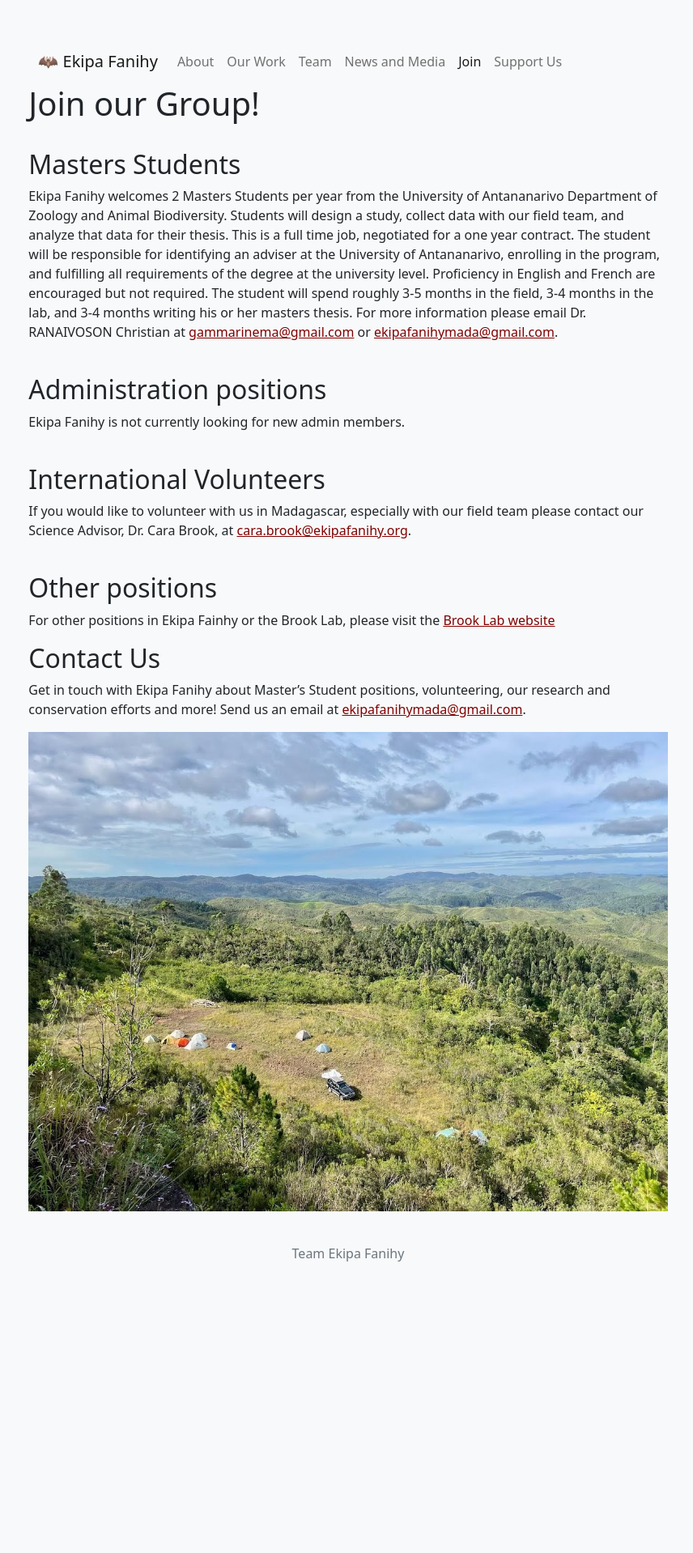
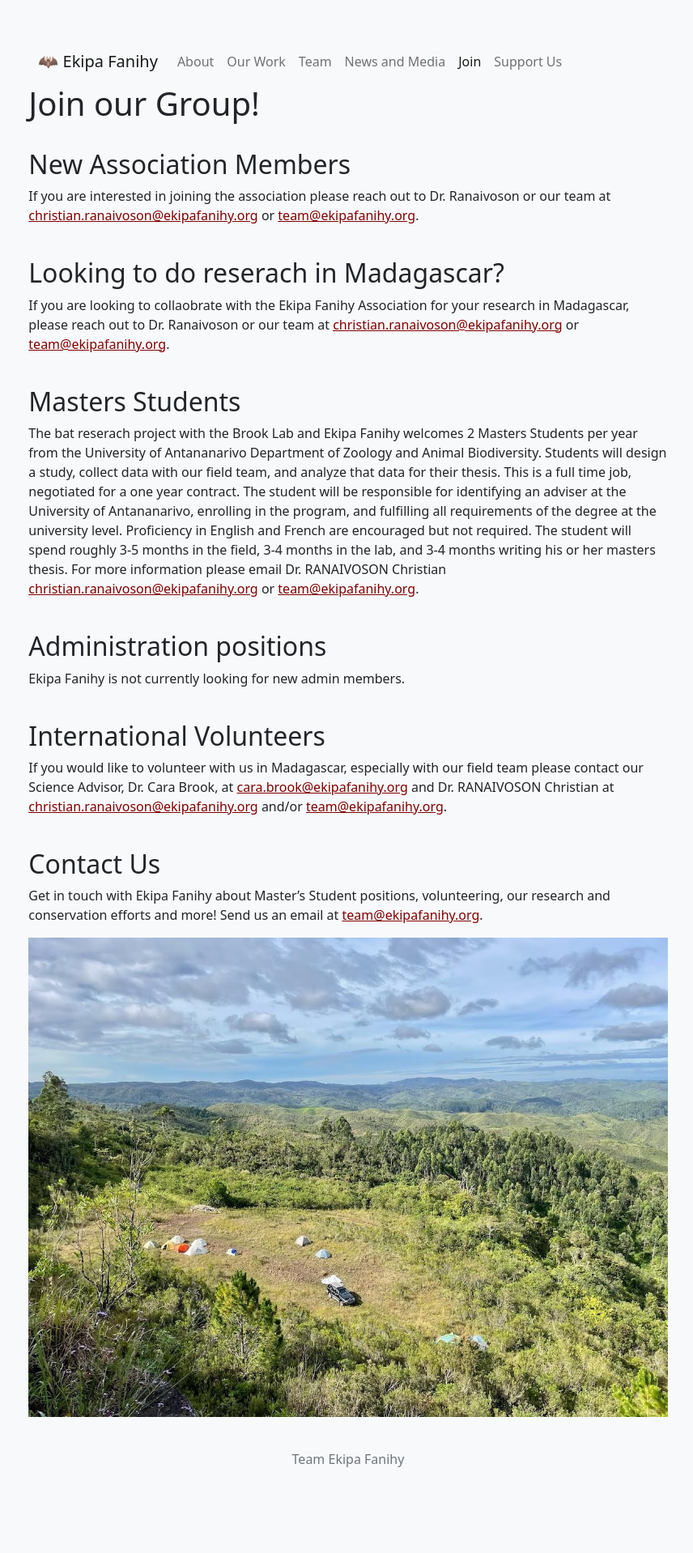
Before and after one commit to brooklabteam/www-ekipafanihy, a Jekyll site: the page built from join.md, in a window 1280 px wide. Shown: the whole page at 81% size, without its empty margins (210-1066 px from the left). Built offline with Jekyll 4.4.1, drawn with Linux system fonts in a browser that asks for light colours; before the commit the page ends 1664 px from its top, so only the background shows below that.

Commit message:
Update join.md

```diff
--- a/join.md
+++ b/join.md
@@ -6,9 +6,22 @@ permalink: /join
 
 <div style="clear:both;">&nbsp;</div>
 
+<h2>New Association Members</h2>
+
+If you are interested in joining the association please reach out to Dr. Ranaivoson or our team at <christian.ranaivoson@ekipafanihy.org> or <team@ekipafanihy.org>.
+
+<div style="clear:both;">&nbsp;</div>
+
+<h2>Looking to do reserach in Madagascar?</h2>
+
+If you are looking to collaobrate with the Ekipa Fanihy Association for your research in Madagascar, please reach out to Dr. Ranaivoson or our team at <christian.ranaivoson@ekipafanihy.org> or <team@ekipafanihy.org>.
+
+
+<div style="clear:both;">&nbsp;</div>
+
 <h2>Masters Students</h2>
 
-Ekipa Fanihy welcomes 2 Masters Students per year from the University of Antananarivo Department of Zoology and Animal Biodiversity. Students will design a study, collect data with our field team, and analyze that data for their thesis. This is a full time job, negotiated for a one year contract. The student will be responsible for identifying an adviser at the University of Antananarivo, enrolling in the program, and fulfilling all requirements of the degree at the university level. Proficiency in English and French are encouraged but not required. The student will spend roughly 3-5 months in the field, 3-4 months in the lab, and 3-4 months writing his or her masters thesis. For more information please email Dr. RANAIVOSON Christian at <gammarinema@gmail.com> or <ekipafanihymada@gmail.com>.
+The bat reserach project with the Brook Lab and Ekipa Fanihy welcomes 2 Masters Students per year from the University of Antananarivo Department of Zoology and Animal Biodiversity. Students will design a study, collect data with our field team, and analyze that data for their thesis. This is a full time job, negotiated for a one year contract. The student will be responsible for identifying an adviser at the University of Antananarivo, enrolling in the program, and fulfilling all requirements of the degree at the university level. Proficiency in English and French are encouraged but not required. The student will spend roughly 3-5 months in the field, 3-4 months in the lab, and 3-4 months writing his or her masters thesis. For more information please email Dr. RANAIVOSON Christian <christian.ranaivoson@ekipafanihy.org> or <team@ekipafanihy.org>.
 
 <div style="clear:both;">&nbsp;</div>
 
@@ -19,17 +32,12 @@ Ekipa Fanihy is not currently looking for new admin members.
 
 <h2>International Volunteers</h2>
 
-If you would like to volunteer with us in Madagascar, especially with our field team please contact our Science Advisor, Dr. Cara Brook, at <cara.brook@ekipafanihy.org>.
+If you would like to volunteer with us in Madagascar, especially with our field team please contact our Science Advisor, Dr. Cara Brook, at <cara.brook@ekipafanihy.org> and Dr. RANAIVOSON Christian at <christian.ranaivoson@ekipafanihy.org> and/or <team@ekipafanihy.org>.
 
 <div style="clear:both;">&nbsp;</div>
 
-<h2>Other positions</h2>
-
-For other positions in Ekipa Fainhy or the Brook Lab, please visit the [Brook Lab website](https://brooklab.org/join)
-
-
 <h2>Contact Us</h2>
 
-Get in touch with Ekipa Fanihy about Master's Student positions, volunteering, our research and conservation efforts and more! Send us an email at <ekipafanihymada@gmail.com>.
+Get in touch with Ekipa Fanihy about Master's Student positions, volunteering, our research and conservation efforts and more! Send us an email at <team@ekipafanihy.org>.
 
 <img src="/assets/Maromizaha camp.jpg" class="camp" />
```
